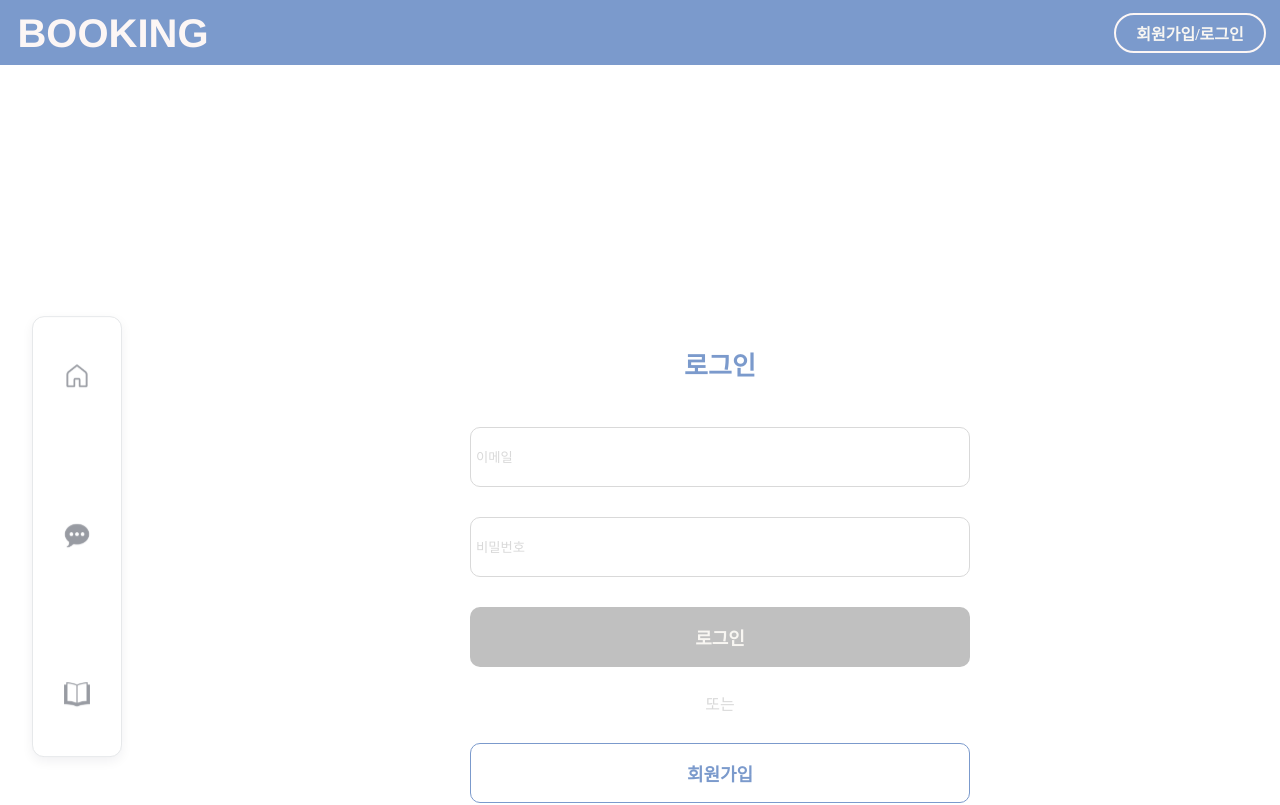
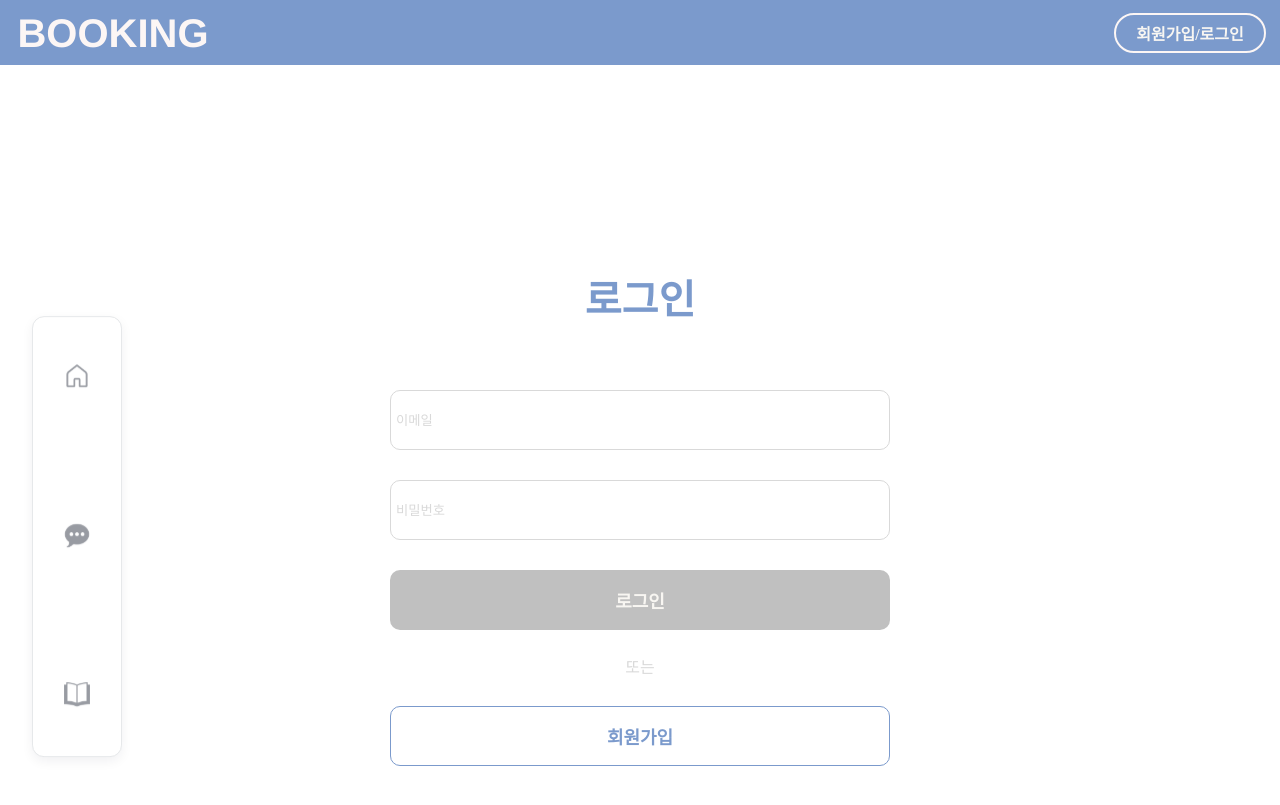
Before and after one commit to OpenSourceHardTeam/OpenSource-Front, a React (Vite) app: page /login in a window 1280 px wide. Shown: the top 805 px of the page. Built offline with nearby package versions, Linux system fonts and the light colour scheme; a web font is replaced by a local one.

Commit message:
feat : 로그인 ui 수정 및 로그아웃 구현

```diff
--- a/src/apis/hooks/vote/useGetUserVoteAnswer.ts
+++ b/src/apis/hooks/vote/useGetUserVoteAnswer.ts
@@ -1,12 +1,14 @@
 import { useQuery } from "@tanstack/react-query";
 import { getUserVoteAnswer } from "apis/voteAPI";
 
-const useGetUserVoteAnswer = (voteId: number) => {
+const useGetUserVoteAnswer = (
+  voteId: number,
+  options?: { enabled?: boolean }
+) => {
   return useQuery({
     queryKey: ["userVoteAnswer", voteId],
     queryFn: () => getUserVoteAnswer(voteId),
-    enabled: !!voteId,
+    enabled: options?.enabled ?? true,
   });
 };
-
 export default useGetUserVoteAnswer;
--- a/src/components/BookPageVoteCard/BookPageVoteCard.tsx
+++ b/src/components/BookPageVoteCard/BookPageVoteCard.tsx
@@ -12,6 +12,7 @@ import {
 } from "./BookPageVoteCard.style";
 import usePostVote from "apis/hooks/vote/usePostVote";
 import useGetUserVoteAnswer from "apis/hooks/vote/useGetUserVoteAnswer";
+import { useNavigate } from "react-router-dom";
 
 interface BookPageVoteCardProps {
   vote: getVoteListResponse;
@@ -27,19 +28,29 @@ const BookPageVoteCard: React.FC<BookPageVoteCardProps> = ({
   const agreePercent = total === 0 ? 0 : Math.round((agreeCount / total) * 100);
   const disagreePercent = total === 0 ? 0 : 100 - agreePercent;
 
+  const navigate = useNavigate();
+  const isLoggedIn = !!localStorage.getItem("accessToken");
+
   const { data: userVoteData, refetch: refetchUserVoteAnswer } =
-    useGetUserVoteAnswer(voteId);
+    useGetUserVoteAnswer(voteId, { enabled: isLoggedIn });
   const userAnswered = userVoteData?.data ?? null;
 
   const { mutate: submitVote } = usePostVote();
 
   const handleVote = (answered: boolean) => {
+    if (!isLoggedIn) {
+      alert("로그인 후 이용해주세요.");
+      navigate("/login");
+      window.scrollTo(0, 0);
+      return;
+    }
+
     submitVote(
       { voteId: Number(voteId), answered },
       {
         onSuccess: () => {
           alert("투표가 완료되었습니다.");
-          refetchUserVoteAnswer();
+          refetchUserVoteAnswer?.();
           refetchVotes?.();
         },
         onError: () => {
--- a/src/components/DropDown/DropDown.tsx
+++ b/src/components/DropDown/DropDown.tsx
@@ -3,10 +3,11 @@ import { Link } from "react-router-dom";
 import routes from "@constants/routes";
 interface ProfileDropdownProps {
   onClose: () => void;
+  onLogout: () => void;
 }
-const Dropdown: React.FC<ProfileDropdownProps> = ({ onClose }) => {
+const Dropdown: React.FC<ProfileDropdownProps> = ({ onClose, onLogout }) => {
   const handleLogout = () => {
-    onClose();
+    onLogout();
   };
 
   return (
--- a/src/components/Header/Header.tsx
+++ b/src/components/Header/Header.tsx
@@ -21,7 +21,6 @@ const Header: React.FC = () => {
     };
 
     window.addEventListener("storage", handleStorageChange);
-
     return () => {
       window.removeEventListener("storage", handleStorageChange);
     };
@@ -35,6 +34,13 @@ const Header: React.FC = () => {
   };
   const handleLoginClick = () => {
     navigate(routes.login);
+  };
+
+  const handleLogout = () => {
+    localStorage.removeItem("accessToken");
+    setIsLoggedIn(false);
+    setIsDropdownOpen(false);
+    navigate("/");
   };
 
   useEffect(() => {
@@ -68,7 +74,12 @@ const Header: React.FC = () => {
           </div>
         </div>
       )}
-      {isDropdownOpen && <Dropdown onClose={() => setIsDropdownOpen(false)} />}{" "}
+      {isDropdownOpen && (
+        <Dropdown
+          onClose={() => setIsDropdownOpen(false)}
+          onLogout={handleLogout}
+        />
+      )}{" "}
     </div>
   );
 };
--- a/src/pages/BookDetail/component/VoteSection.tsx
+++ b/src/pages/BookDetail/component/VoteSection.tsx
@@ -5,7 +5,7 @@ import { line, PlusBtn } from "@assets/index";
 import { Modal } from "@components/index";
 import { useState } from "react";
 import { useBookDetail } from "apis/hooks/BookDetail/useBookDetail";
-import { useParams } from "react-router-dom";
+import { useNavigate, useParams } from "react-router-dom";
 import useVoteList from "apis/hooks/vote/useGetVoteList";
 
 const VoteSection: React.FC = () => {
@@ -13,6 +13,7 @@ const VoteSection: React.FC = () => {
 
   const { bookId } = useParams<{ bookId: string }>();
   const { bookDetail } = useBookDetail(bookId);
+  const navigate = useNavigate();
 
   const {
     data: voteResponse,
@@ -24,7 +25,18 @@ const VoteSection: React.FC = () => {
   });
   const votes = voteResponse?.data ?? [];
 
-  const handleOpenModal = () => setIsModalOpen(true);
+  const isLoggedIn = !!localStorage.getItem("accessToken");
+
+  const handleOpenModal = () => {
+    if (!isLoggedIn) {
+      alert("로그인 후에 투표를 등록할 수 있어요.");
+      navigate("/login");
+      window.scrollTo(0, 0);
+
+      return;
+    }
+    setIsModalOpen(true);
+  };
   const handleCloseModal = () => setIsModalOpen(false);
 
   return (
--- a/src/pages/LoginPage/LoginPage.style.ts
+++ b/src/pages/LoginPage/LoginPage.style.ts
@@ -3,25 +3,26 @@ import { css } from "@emotion/react";
 export const loginframe = css`
   display: flex;
   flex-direction: column;
-  width: 1440px;
-  height: 100%;
+  gap: 80px;
+  min-height: calc(100vh - 65px);
+  width: 1040px;
+  margin: 0 auto;
+  padding-top: 150px;
   align-items: center;
   gap: 30px;
-  position: relative;
-  top: 216px;
 `;
-
+export const contentStyle = css`
+  display: flex;
+  flex-direction: column;
+  gap: 30px;
+`;
 export const logintext = css`
-  position: relative;
-  align-self: stretch;
   height: 52px;
-  margin-top: -1px;
+  padding-bottom: 80px;
   color: #7b9acc;
-  font-size: 26px;
+  font-size: 40px;
   font-weight: 700;
   text-align: center;
-  letter-spacing: 0;
-  line-height: normal;
 `;
 
 export const loginid = css`
--- a/src/pages/LoginPage/LoginPage.tsx
+++ b/src/pages/LoginPage/LoginPage.tsx
@@ -21,6 +21,7 @@ const LoginPage = () => {
   return (
     <div css={styles.loginframe}>
       <div css={styles.logintext}>로그인</div>
+      <div css={styles.contentStyle}>
         <div css={styles.logincheck}>
           <input
             css={styles.loginpw}
@@ -74,6 +75,7 @@ const LoginPage = () => {
 
         <Button text={"회원가입"} type={"signup"} onClick={handleSignUp} />
       </div>
+    </div>
   );
 };
 
```
Lines whose indentation alone changed are shown as unchanged.
